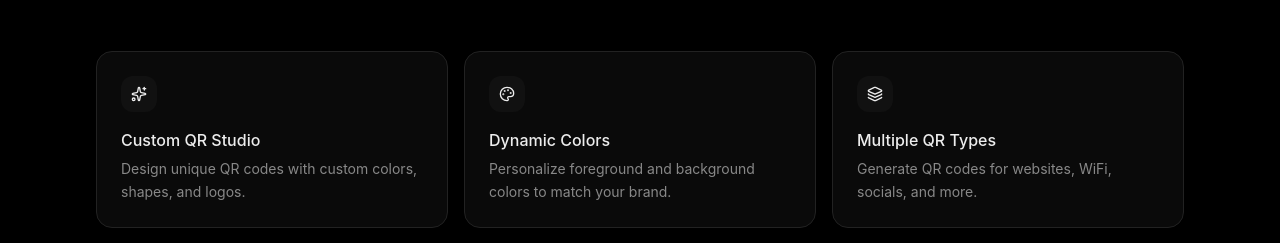
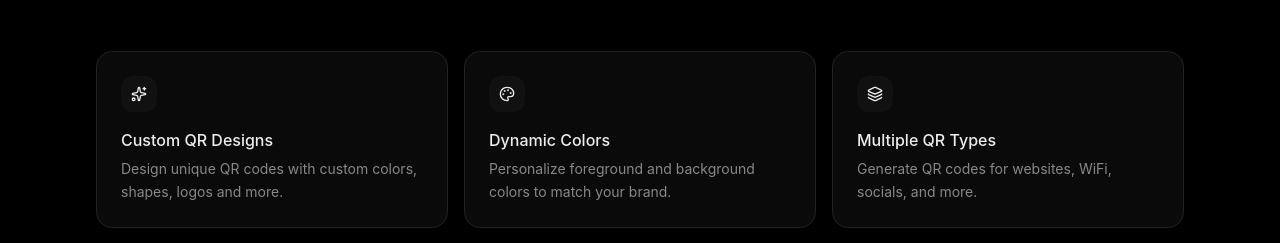
Before and after one commit to jorgeeyy/qr-studio-site, a React (Vite) app: page / in a window 1280 px wide. Shown: the part 1000-1243 px from the top of the page. Built offline with nearby package versions, Linux system fonts and the light colour scheme; a web font is replaced by a local one.

Commit message:
feat: update feature title and description for clarity

```diff
--- a/src/components/landing/Features.tsx
+++ b/src/components/landing/Features.tsx
@@ -11,8 +11,8 @@ import { FadeIn } from "./FadeIn";
 const features = [
   {
     icon: Sparkles,
-    title: "Custom QR Studio",
-    description: "Design unique QR codes with custom colors, shapes, and logos.",
+    title: "Custom QR Designs",
+    description: "Design unique QR codes with custom colors, shapes, logos and more.",
   },
   {
     icon: Palette,
```
